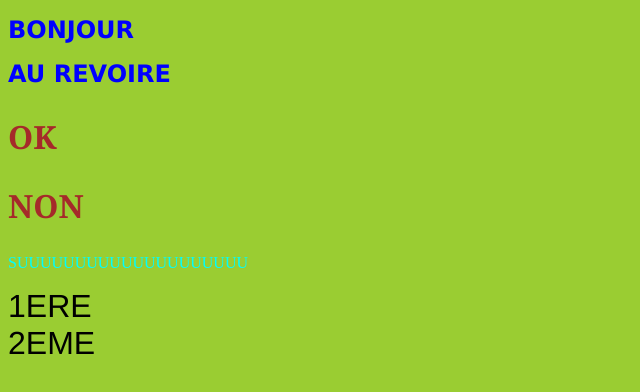
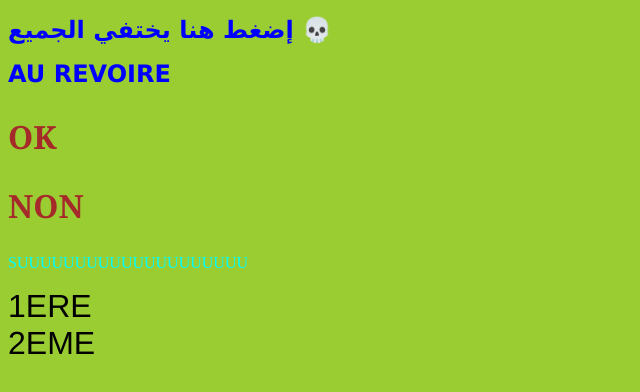
Before and after one commit to 911zaza/ANAS, a plain HTML site: page index.html in a window 1280 px wide. Shown: the whole page, without its empty margins (0-640 px from the left). Drawn offline with Linux system fonts and the light colour scheme.

Commit message:
new one  hihihihi

```diff
--- a/index.html
+++ b/index.html
@@ -7,7 +7,7 @@
     <link rel="stylesheet" href="./index.css">
 </head>
 <body>
-    <h1>BONJOUR</h1>
+    <h1>إضغط هنا يختفي الجميع 💀 </h1>
     <h1>AU REVOIRE</h1>
 
     <h2>OK</h2>
```
